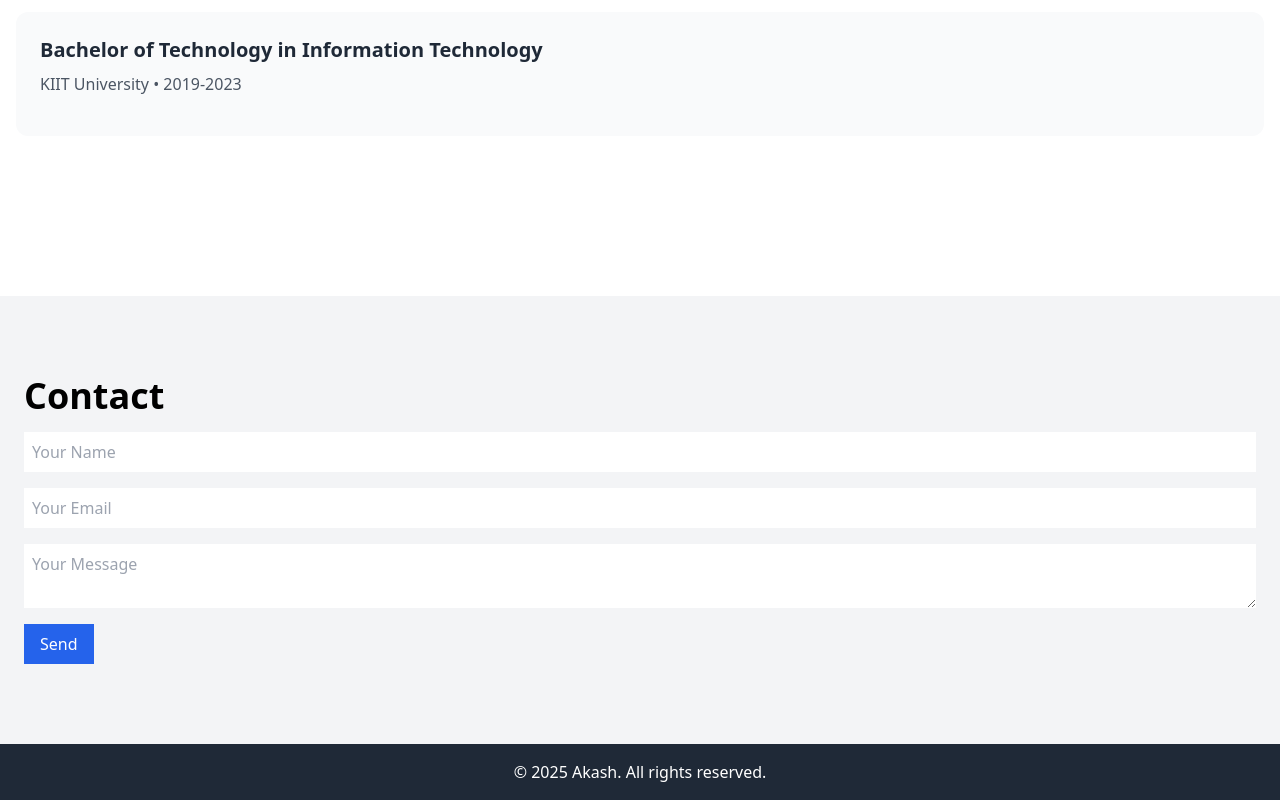
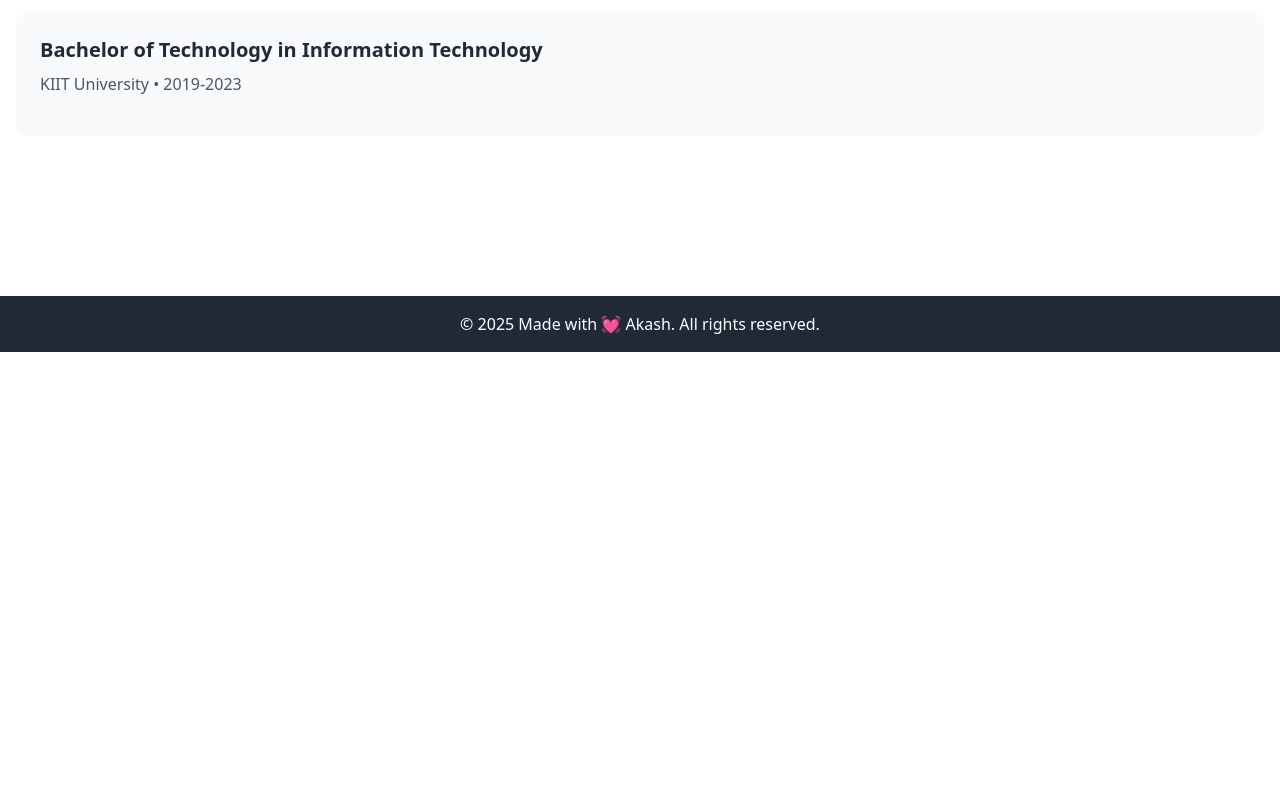
Before and after one commit to Abstract-ak/My_portfolio, a React (Vite) app: page / in a window 1280 px wide. Shown: the part 6670-7470 px from the top of the page. After the commit the page ends 7022 px from the top, so only its background shows below. Built offline with nearby package versions, Linux system fonts and the light colour scheme.

Commit message:
style changed

```diff
--- a/src/App.jsx
+++ b/src/App.jsx
@@ -20,7 +20,7 @@ function App() {
         <Projects />
         {/* <Experience /> */}
         <Blog />
-        <Contact />
+        {/* <Contact /> */}
         <Footer />
       </div>
     </Router>
--- a/src/components/Footer.jsx
+++ b/src/components/Footer.jsx
@@ -3,7 +3,7 @@ import React from "react";
 const Footer = () => {
   return (
     <footer className="py-4 bg-gray-800 text-white text-center">
-      <p>&copy; {new Date().getFullYear()} Akash. All rights reserved.</p>
+      <p>&copy; {new Date().getFullYear()} Made with 💓 Akash. All rights reserved.</p>
     </footer>
   );
 };
```
